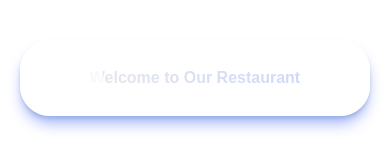
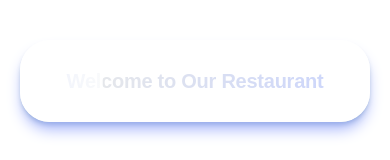
Before and after one commit to Prayansh8/table-booking, a Next.js app: page / in a window 390 px wide. Shown: the top 160 px of the page. Built offline with nearby package versions, Linux system fonts and the light colour scheme; no server answers.

Commit message:
Update index.js

```diff
--- a/pages/index.js
+++ b/pages/index.js
@@ -12,13 +12,13 @@ const HomePage = () => (
             width: "100vh"
           }}
         >
-          <h1 className="text-1.5xl sm:text-3xl md:text-3xl lg:text-4xl font-bold mb-0
+          <h2 className="text-xl sm:text-3xl md:text-3xl lg:text-4xl font-bold mb-0
                      animate-[gradient_6s_linear_infinite]
                      bg-gradient-to-r from-gray-200 via-indigo-200 to-gray-50
                      bg-[length:200%_auto] bg-clip-text
                      text-transparent font-nacelle">
             Welcome to Our Restaurant
-          </h1>
+          </h2>
         </div>
       </div>
       <div>
```
